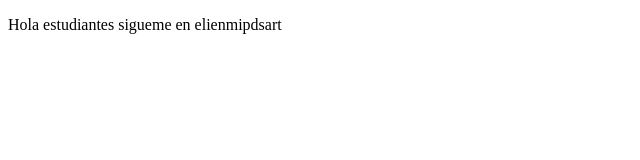
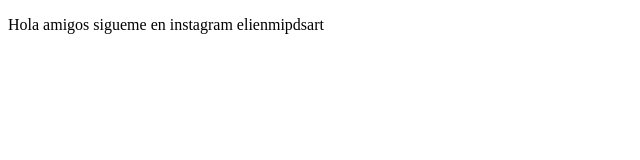
Before and after one commit to elienmipds/proyectoDemoCursoPrework, a plain HTML site: page index.html in a window 1280 px wide. Shown: the full height of the page, 0-640 px from the left. Drawn offline with Linux system fonts and the light colour scheme.

Commit message:
cambios agregamos instagram

```diff
--- a/index.html
+++ b/index.html
@@ -8,7 +8,7 @@
 </head>
 <body>
     <p>
-        Hola estudiantes sigueme en elienmipdsart
+        Hola amigos sigueme en instagram elienmipdsart
     </p>
 </body>
 </html>
```
